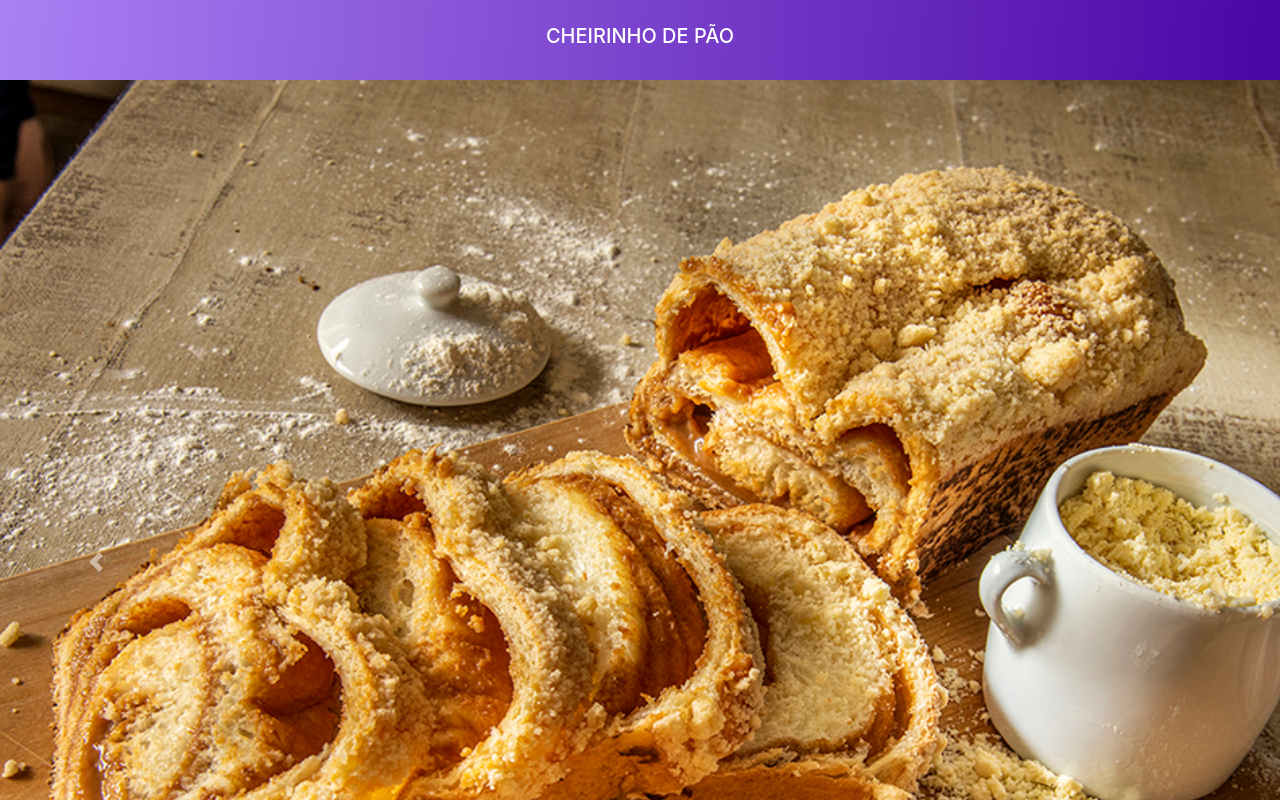
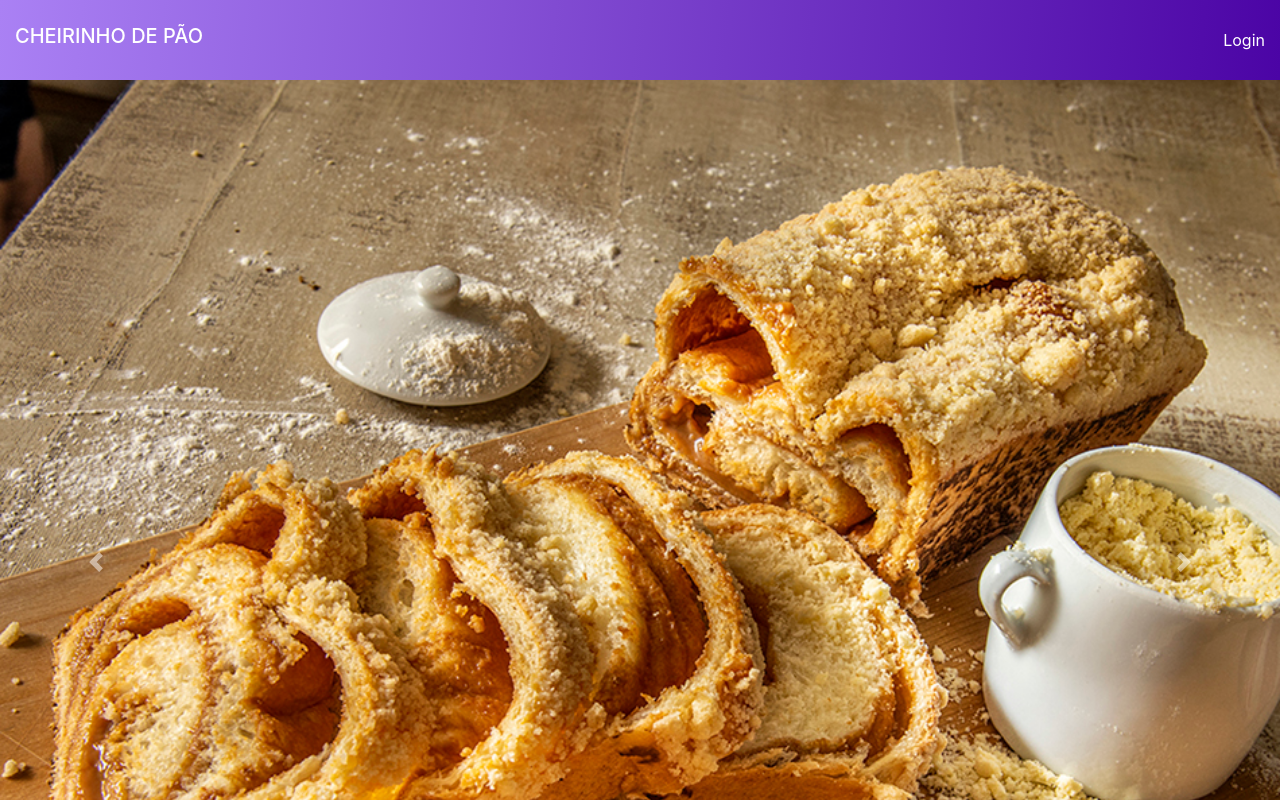
Before and after one commit to LUC4Slap/siteErica, a Nuxt app: page / in a window 1280 px wide. Shown: the top 800 px of the page. Built offline with nearby package versions, Linux system fonts and the light colour scheme.

Commit message:
Cria tela para login

```diff
--- a/components/Header.vue
+++ b/components/Header.vue
@@ -1,6 +1,7 @@
 <template>
   <header>
     <h5>CHEIRINHO DE PÃO</h5>
+    <NuxtLink to="/login">Login</NuxtLink>
   </header>
 </template>
 
@@ -11,7 +12,7 @@ export default {};
 <style scope>
 header {
   display: flex;
-  justify-content: center;
+  justify-content: space-between;
   align-items: center;
   background: linear-gradient(
     94.94deg,
@@ -20,5 +21,6 @@ header {
   );
   color: #fff;
   height: 80px;
+  padding: 0 15px;
 }
 </style>
--- /dev/null
+++ b/pages/login.vue
@@ -0,0 +1,12 @@
+<template>
+  <div>
+    <h1>Login</h1>
+  </div>
+</template>
+
+<script>
+export default {};
+</script>
+
+<style>
+</style>
```
